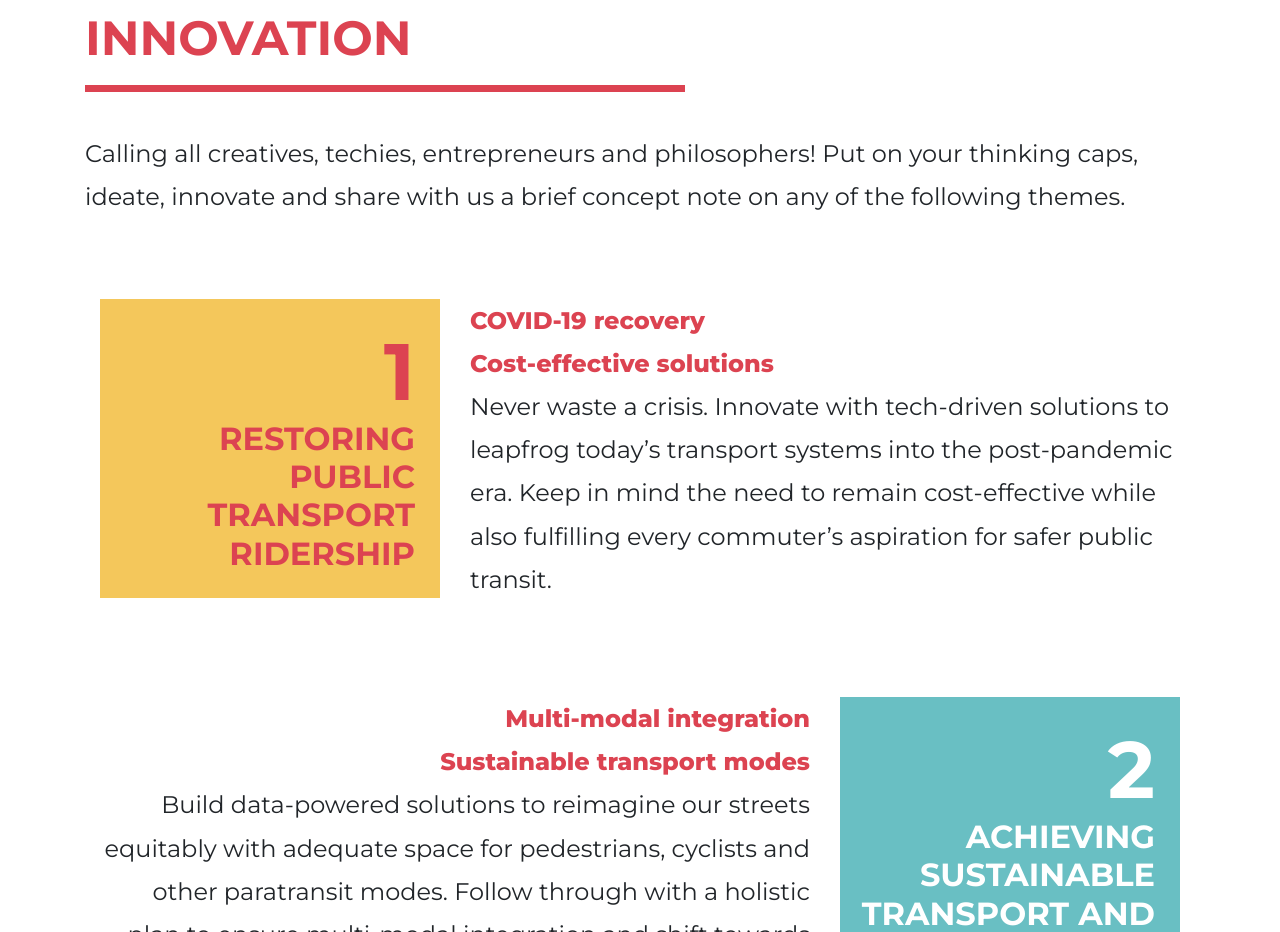
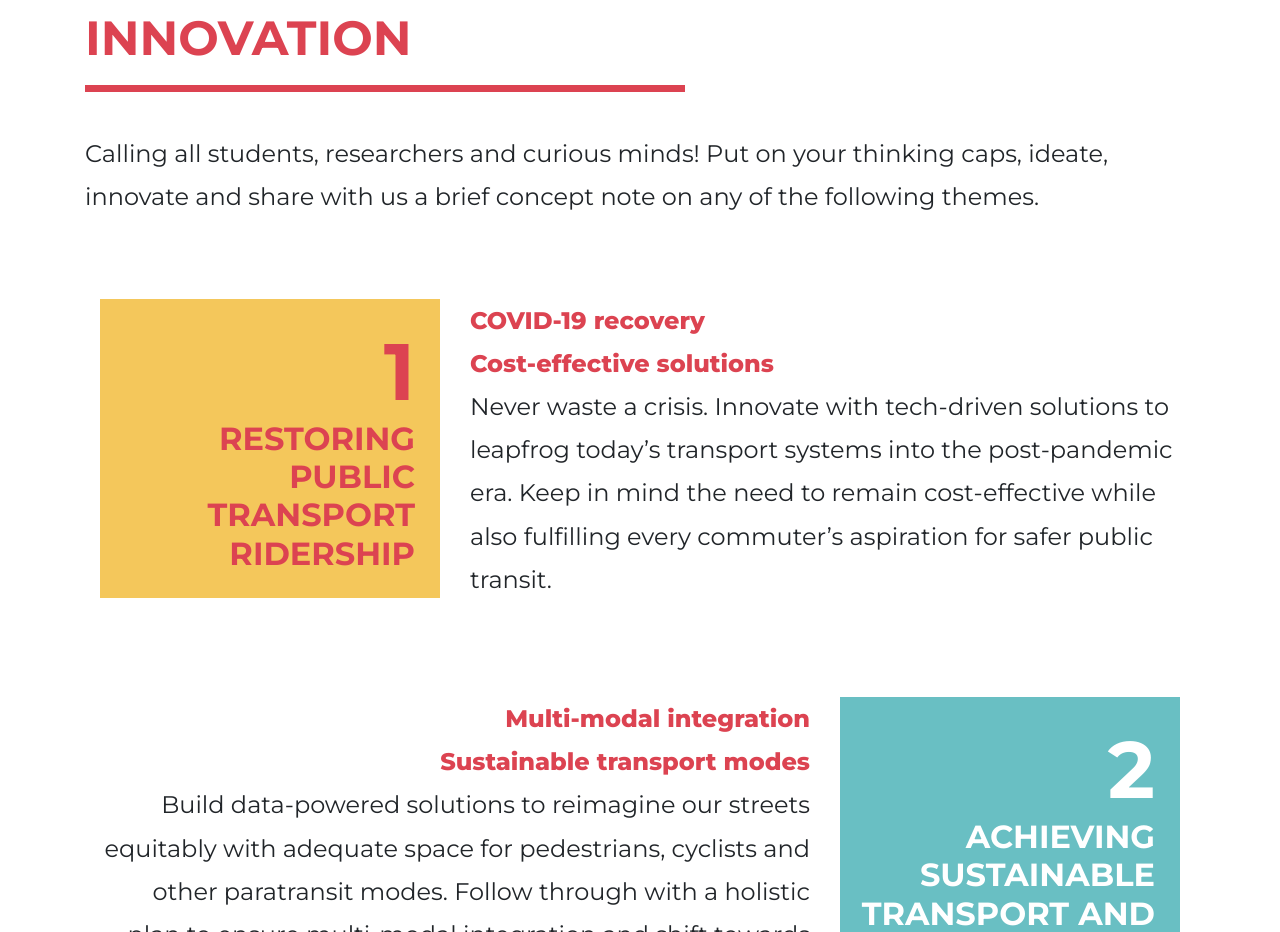
Before and after one commit to DataSpace-Mobility/smart-move-platform, a React (Create React App) app: page /#/ in a window 1280 px wide. Shown: the part 2524-3456 px from the top of the page. Built offline with nearby package versions, Linux system fonts and the light colour scheme.

Commit message:
updated calling text

```diff
--- a/src/components/Home/Home.jsx
+++ b/src/components/Home/Home.jsx
@@ -59,7 +59,7 @@ function Home() {
                     <h1>UNLOCK INNOVATION</h1>
                 </div>
 
-                <p className="align-left">Calling all creatives, techies, entrepreneurs and philosophers! Put on your thinking caps, ideate, innovate and share with us a brief concept note on any of the following themes. </p>
+                <p className="align-left">Calling all students, researchers and curious minds! Put on your thinking caps, ideate, innovate and share with us a brief concept note on any of the following themes. </p>
 
                 <div className="row unlock-item">
                     <div className="col-md-4">
```
